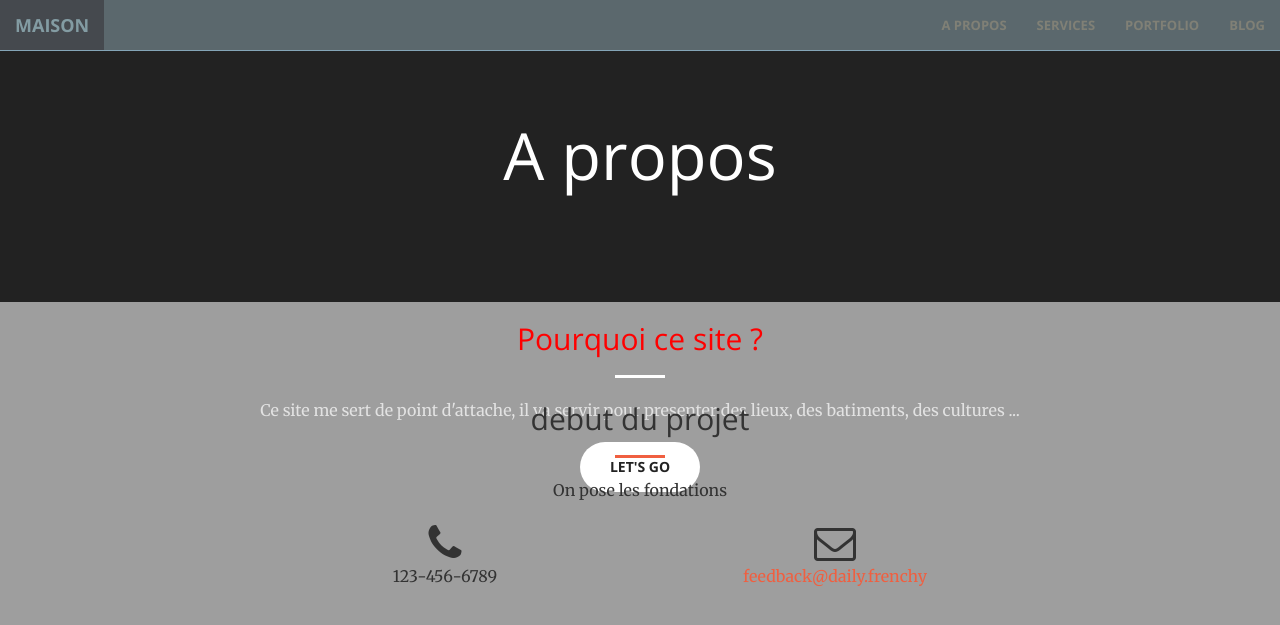
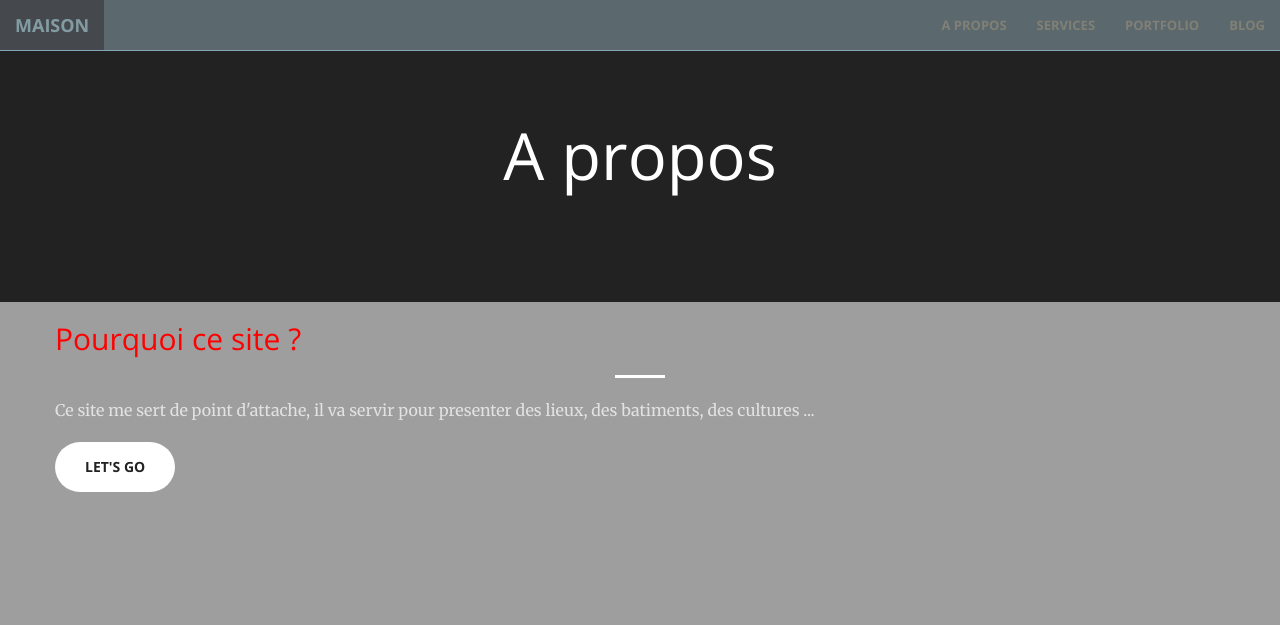
Before and after one commit to daily-frenchy/open, a Jekyll site: the page built from about.html, in a window 1280 px wide and 900 px high. Shown: the top 625 px of the window. Built offline with Jekyll 4.4.1, drawn with Linux system fonts in a browser that asks for light colours.

Commit message:
Update creative.css

```diff
--- a/css/creative.css
+++ b/css/creative.css
@@ -206,10 +206,10 @@
 
 /*  ------------------------------------------------------------- DEBUT HEADER  ---------------------------------------------------------------------------------------  */
 header {
+    text-align: center;
     position: relative;
     width: 100%;
     min-height: auto;
-    text-align: center;
     background-image: url(/open/img/header.jpg);
     background-position: center;
     -webkit-background-size: cover;
@@ -526,12 +526,16 @@
 
 .about {
     color : red;
-    position: absolute;
+
+    position: relative;
     width: 100%;
-    min-height: 100%;
-    text-align: center;
+    min-height: auto;
     background-image: url(/open/img/about.jpg);
-
+    background-position: center;
+    -webkit-background-size: cover;
+    -moz-background-size: cover;
+    background-size: cover;
+    -o-background-size: cover;
 }
 
 @media(min-width:768px) {
```
